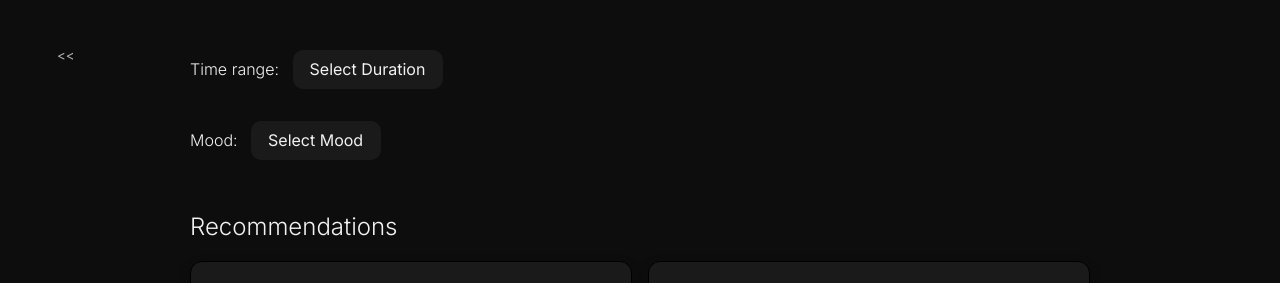
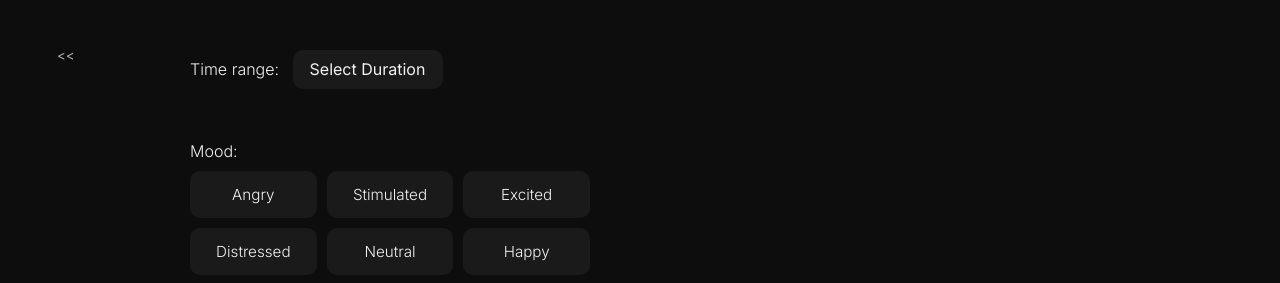
Before and after one commit to terencezeng6/spotify-recsys, a Python web app: template templates/top_tracks.html in a window 1280 px wide. Shown: the top 283 px of the page. Run offline with Jinja, Linux system fonts and the light colour scheme; the template is opened without the code that fills it: most values are stand-ins (such as "Sample title", 1, 10 or a date in 2020).

Commit message:
added grid of mood buttons

```diff
--- a/static/style.css
+++ b/static/style.css
@@ -366,3 +366,46 @@ select:hover {
 .tracks-scrollable-container::-webkit-scrollbar-thumb:hover {
   background: var(--spotify-color);
 }
+
+/* Mood Grid Styles */
+.mood-grid {
+  display: grid;
+  grid-template-columns: repeat(3, 1fr);
+  gap: 10px;
+  margin-top: 10px;
+  max-width: 400px;
+}
+
+.mood-btn {
+  background-color: var(--bg-light);
+  color: var(--text);
+  border: 2px solid transparent;
+  border-radius: var(--button-border-radius);
+  padding: 12px 16px;
+  font-family: 'Inter', sans-serif;
+  font-size: 0.95rem;
+  font-weight: 300;
+  cursor: pointer;
+  transition: all 0.25s;
+  text-align: center;
+}
+
+.mood-btn:hover {
+  background-color: var(--bg-lighter);
+}
+
+.mood-btn:active {
+  background-color: var(--spotify-color);
+  transition: all 0s;
+}
+
+.mood-btn-selected {
+  background-color: var(--spotify-color);
+  border-color: var(--spotify-color);
+  font-weight: 400;
+}
+
+.mood-btn-selected:hover {
+  background-color: var(--spotify-color-mid);
+  border-color: var(--spotify-color-mid);
+}
--- a/templates/top_tracks.html
+++ b/templates/top_tracks.html
@@ -25,21 +25,20 @@
     </select>
   </div>
 
-  <!-- dropdown to select mood -->
-  <div>
-    <label for="mood">Mood: &nbsp;</label>
-    <select id="mood" name="mood">
-      <option value="" {% if not selected_mood %}selected{% endif %}>Select Mood</option>
-      <option value="angry" {% if selected_mood=='angry' %}selected{% endif %}>Angry</option>
-      <option value="stimulated" {% if selected_mood=='stimulated' %}selected{% endif %}>Stimulated</option>
-      <option value="excited" {% if selected_mood=='excited' %}selected{% endif %}>Excited</option>
-      <option value="distressed" {% if selected_mood=='distressed' %}selected{% endif %}>Distressed</option>
-      <option value="neutral" {% if selected_mood=='neutral' %}selected{% endif %}>Neutral</option>
-      <option value="happy" {% if selected_mood=='happy' %}selected{% endif %}>Happy</option>
-      <option value="sad" {% if selected_mood=='sad' %}selected{% endif %}>Sad</option>
-      <option value="tired" {% if selected_mood=='tired' %}selected{% endif %}>Tired</option>
-      <option value="relaxed" {% if selected_mood=='relaxed' %}selected{% endif %}>Relaxed</option>
-    </select>
+  <!-- mood grid selector -->
+  <div style="margin-top: 20px;">
+    <label>Mood:</label>
+    <div class="mood-grid">
+      <button type="button" class="mood-btn {% if selected_mood=='angry' %}mood-btn-selected{% endif %}" data-mood="angry">Angry</button>
+      <button type="button" class="mood-btn {% if selected_mood=='stimulated' %}mood-btn-selected{% endif %}" data-mood="stimulated">Stimulated</button>
+      <button type="button" class="mood-btn {% if selected_mood=='excited' %}mood-btn-selected{% endif %}" data-mood="excited">Excited</button>
+      <button type="button" class="mood-btn {% if selected_mood=='distressed' %}mood-btn-selected{% endif %}" data-mood="distressed">Distressed</button>
+      <button type="button" class="mood-btn {% if selected_mood=='neutral' %}mood-btn-selected{% endif %}" data-mood="neutral">Neutral</button>
+      <button type="button" class="mood-btn {% if selected_mood=='happy' %}mood-btn-selected{% endif %}" data-mood="happy">Happy</button>
+      <button type="button" class="mood-btn {% if selected_mood=='sad' %}mood-btn-selected{% endif %}" data-mood="sad">Sad</button>
+      <button type="button" class="mood-btn {% if selected_mood=='tired' %}mood-btn-selected{% endif %}" data-mood="tired">Tired</button>
+      <button type="button" class="mood-btn {% if selected_mood=='relaxed' %}mood-btn-selected{% endif %}" data-mood="relaxed">Relaxed</button>
+    </div>
   </div>
 
   <!-- display recommendations (if they exist) -->
@@ -191,8 +190,11 @@
       updateQueryParam('time_range', this.value);
     });
 
-    document.getElementById('mood').addEventListener('change', function () {
-      updateQueryParam('mood', this.value);
+    // Handle mood button clicks
+    document.querySelectorAll('.mood-btn').forEach(function(btn) {
+      btn.addEventListener('click', function() {
+        updateQueryParam('mood', this.dataset.mood);
+      });
     });
   </script>
 
```
